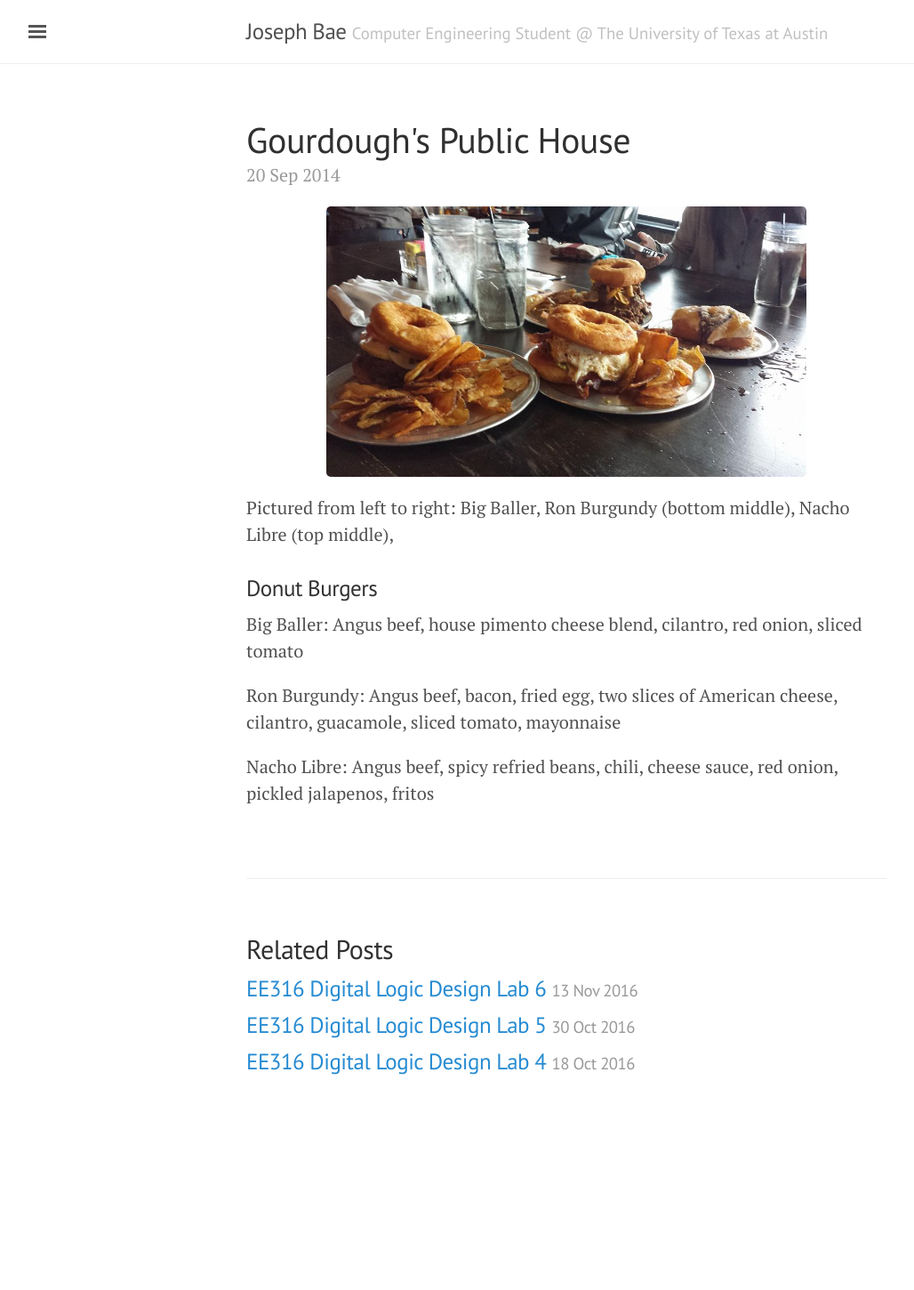
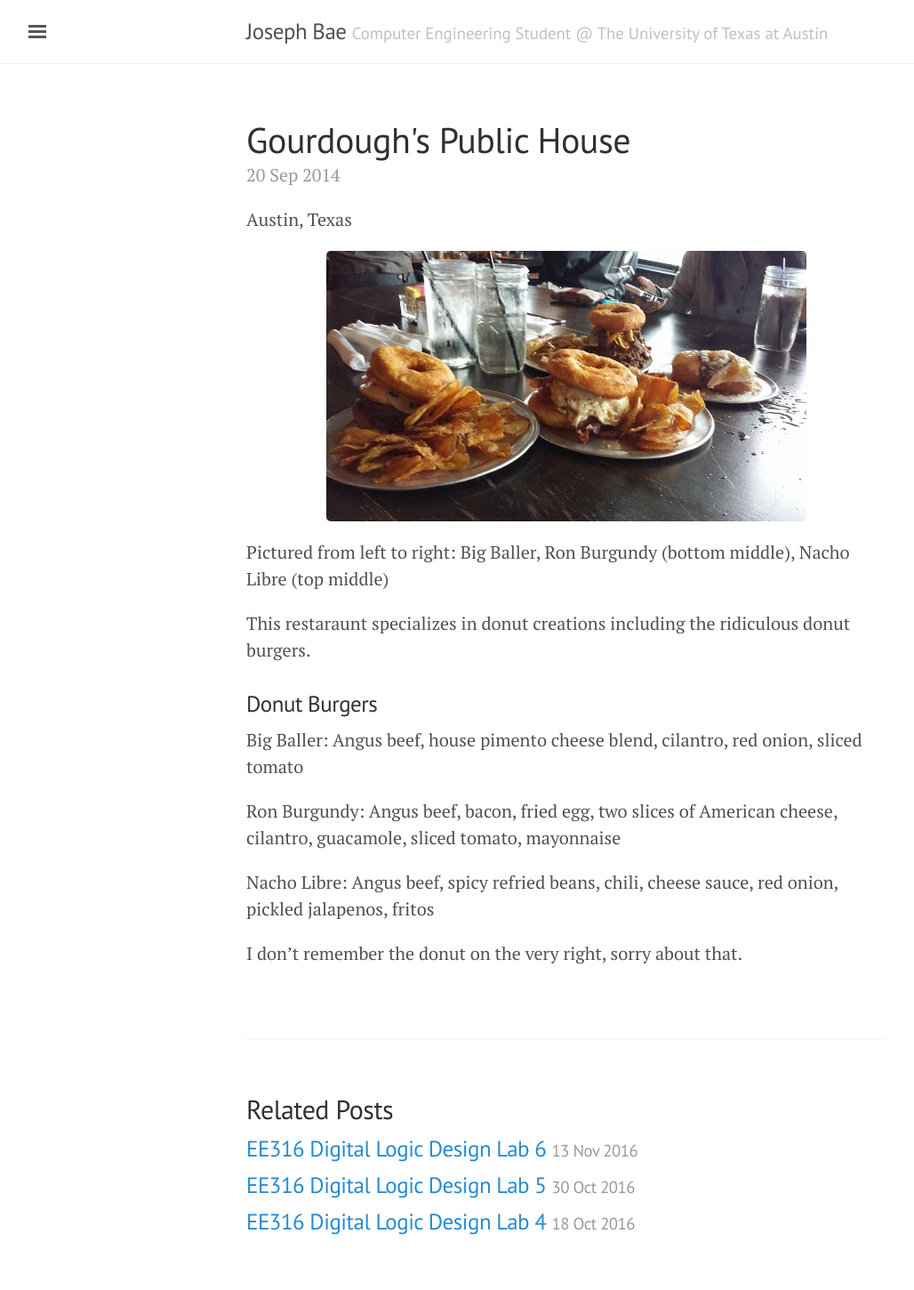
Before and after one commit to josephbae96/josephbae96.github.io, a Jekyll site: the page built from _posts/2014-09-20-Gourdough's.md, in a window 1280 px wide. Shown: the whole page at 89% size, without its empty margins (3-1031 px from the left). Built offline with Jekyll 4.4.1, drawn with Linux system fonts in a browser that asks for light colours; before the commit the page ends 1270 px from its top, so only the background shows below that.

```diff
--- a/_posts/2014-09-20-Gourdough's.md
+++ b/_posts/2014-09-20-Gourdough's.md
@@ -3,9 +3,13 @@ layout: post
 title: Gourdough's Public House
 ---
 
+Austin, Texas
+
 <img src="/food_pics/Gourdough's__Public_House_austin_donuts_Ron_Burgundy.jpg" alt="Gourdough's Public House" style="width:75%;text-align:center;margin: auto;">
 
-Pictured from left to right: Big Baller, Ron Burgundy (bottom middle), Nacho Libre (top middle),
+Pictured from left to right: Big Baller, Ron Burgundy (bottom middle), Nacho Libre (top middle)
+
+This restaraunt specializes in donut creations including the ridiculous donut burgers.
 
 ### Donut Burgers
 
@@ -14,3 +18,5 @@ Big Baller: Angus beef, house pimento cheese blend, cilantro, red onion, sliced
 Ron Burgundy: Angus beef, bacon, fried egg, two slices of American cheese, cilantro, guacamole, sliced tomato, mayonnaise
 
 Nacho Libre: Angus beef, spicy refried beans, chili, cheese sauce, red onion, pickled jalapenos, fritos
+
+I don't remember the donut on the very right, sorry about that.
```
Also changed, not shown: _posts/2012-12-20-Cascarino's.md (+2 -0 lines), _posts/2014-10-10-La_Condesa.md (added, +33 -0 lines), food.md (+1 -1 lines), food_pics/Dough_NYC_Apple_Cinnamon.jpg, food_pics/Dough_NYC_Special_Donut.jpg, food_pics/La_Condesa_Austin_Dulce_De_Leche.jpg, food_pics/La_Condesa_Austin_Plato_De_Galletas.jpg, food_pics/Odd_Duck_Austin.jpg, food_pics/Odd_Duck_Austin_Biscuits.jpg, food_pics/Odd_Duck_Austin_Biscuits2.jpg, food_pics/Odd_Duck_Austin_CheddarChurro.jpg, food_pics/Odd_Duck_Austin_Chilaquiles.jpg, food_pics/Odd_Duck_Austin_EggplantPancake.jpg, food_pics/Odd_Duck_Austin_FrenchToastFritter.jpg, 5 more files.
